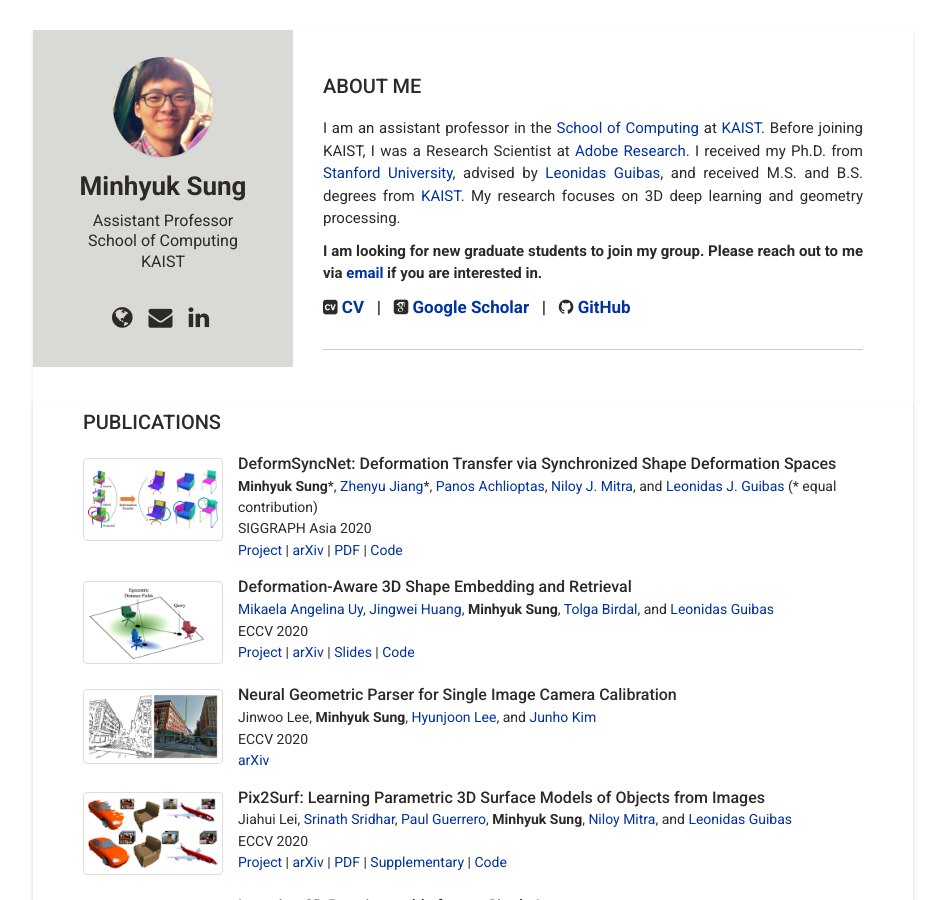
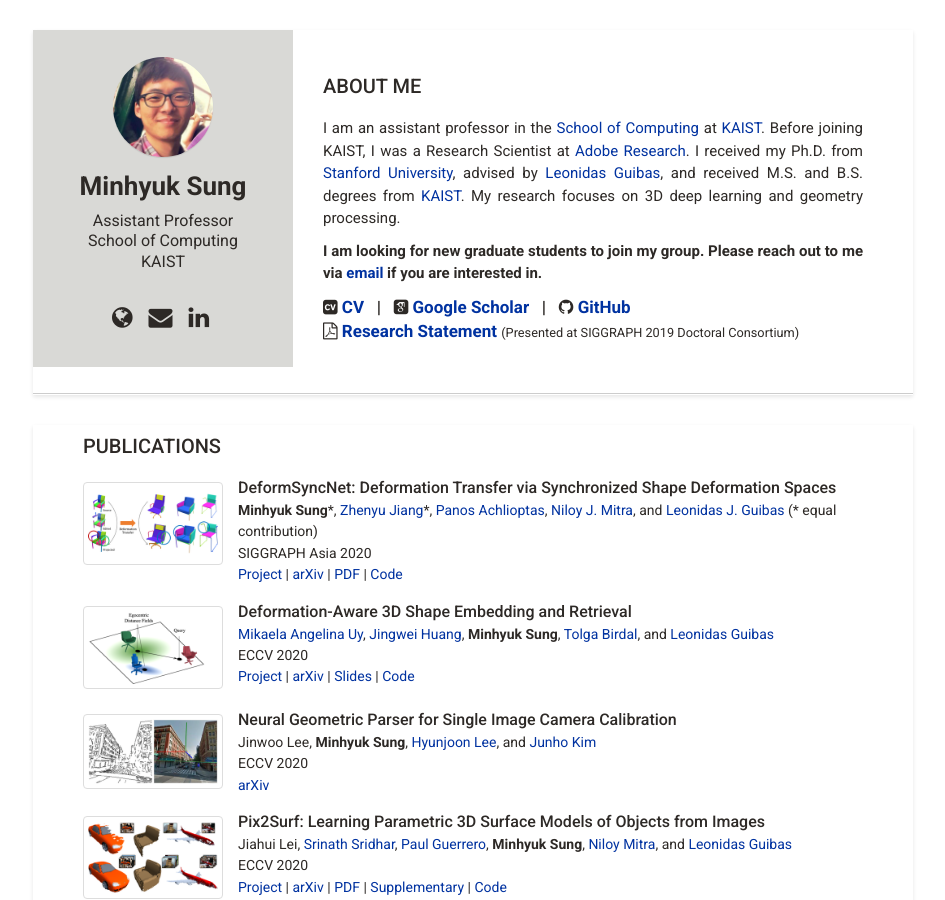
Before and after one commit to mhsung/mhsung.github.io, a Jekyll site: the page built from index.html, in a window 1280 px wide and 900 px high. Shown: the whole window, without its empty margins (167-1112 px from the left). Built offline with Jekyll 4.4.1, drawn with Linux system fonts in a browser that asks for light colours; some web fonts are replaced.

Commit message:
Added research statement.

```diff
--- a/_config.yml
+++ b/_config.yml
@@ -13,10 +13,9 @@ email: mhsung@kaist.ac.kr
 website: mhsung.github.io/ #do not add http://
 linkedin: mhsung
 github: mhsung
+google_scholar: scholar.google.com/citations?user=PcIYMp4AAAAJ&hl=en
 cv: cv/sung_cv.pdf
-google_scholar: scholar.google.com/citations?user=PcIYMp4AAAAJ&hl=en
-research_statement: cs.stanford.edu/~mhsung/sung_research_statement.pdf
-teaching_statement: cs.stanford.edu/~mhsung/sung_teaching_statement.pdf
+research_statement: assets/files/sung-sig19-dc.pdf
 
 # Tracker
 analytics: UA-35688210-1
--- a/_includes/profile.html
+++ b/_includes/profile.html
@@ -34,11 +34,10 @@
       <i class="ai ai-google-scholar-square ai-1x"></i>  <a href="https://{{site.google_scholar}}" target="_blank">Google Scholar</a> &nbsp; | &nbsp;
       <i class="fa fa-github"></i>  <a href="https://github.com/{{site.github}}" target="_blank">GitHub</a>
       </div>
-      <!--
-      <div class="icon">
-      <i class="fa fa-file-pdf-o"></i>  <a href="https://{{site.research_statement}}" target="_blank">Research Statement</a>
-      </div>
-      -->
+      <span class="icon">
+      <i class="fa fa-file-pdf-o"></i>  <a href="{{site.baseurl}}/{{site.research_statement}}" target="_blank">Research Statement</a>
+      </span>
+      <span class="small">(Presented at SIGGRAPH 2019 Doctoral Consortium)</div>
     </div><!--//summary-->
   </section><!--//section-->
   <hr>
```
Also changed, not shown: 1 other file.
